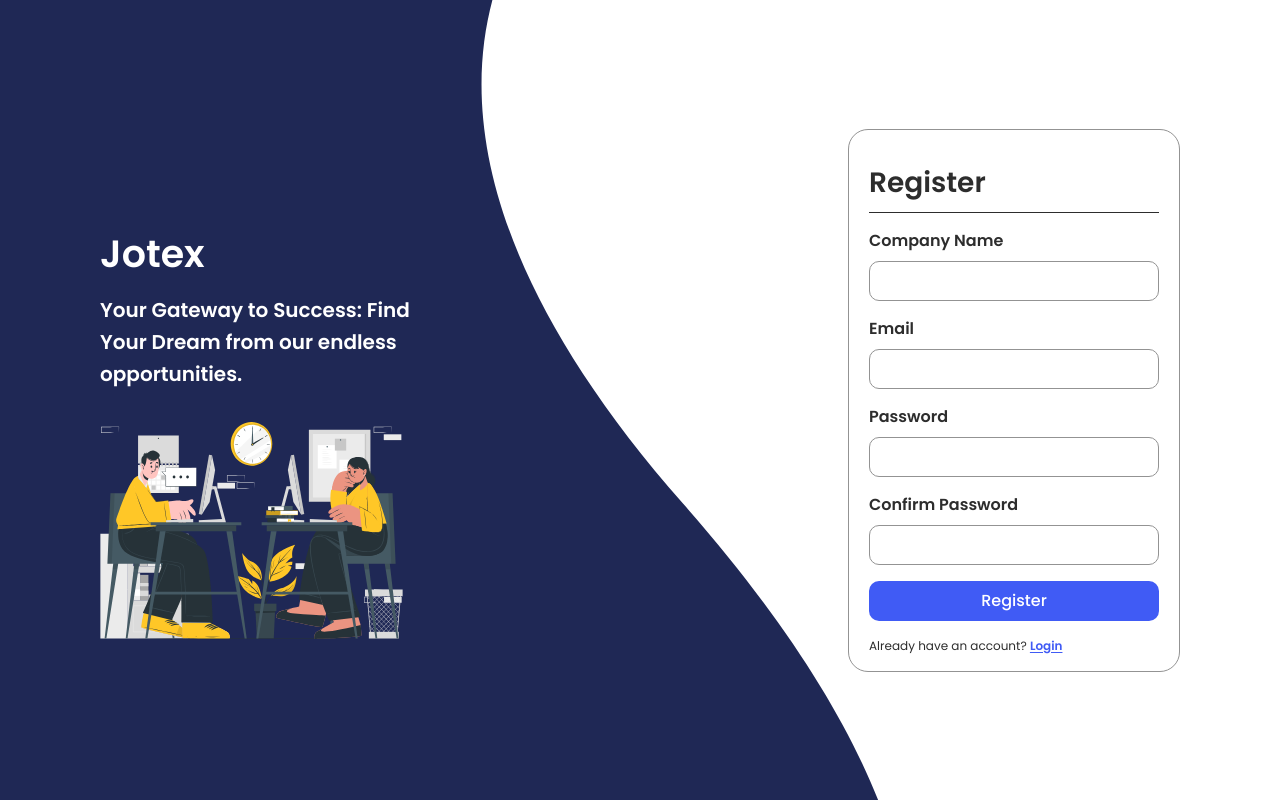
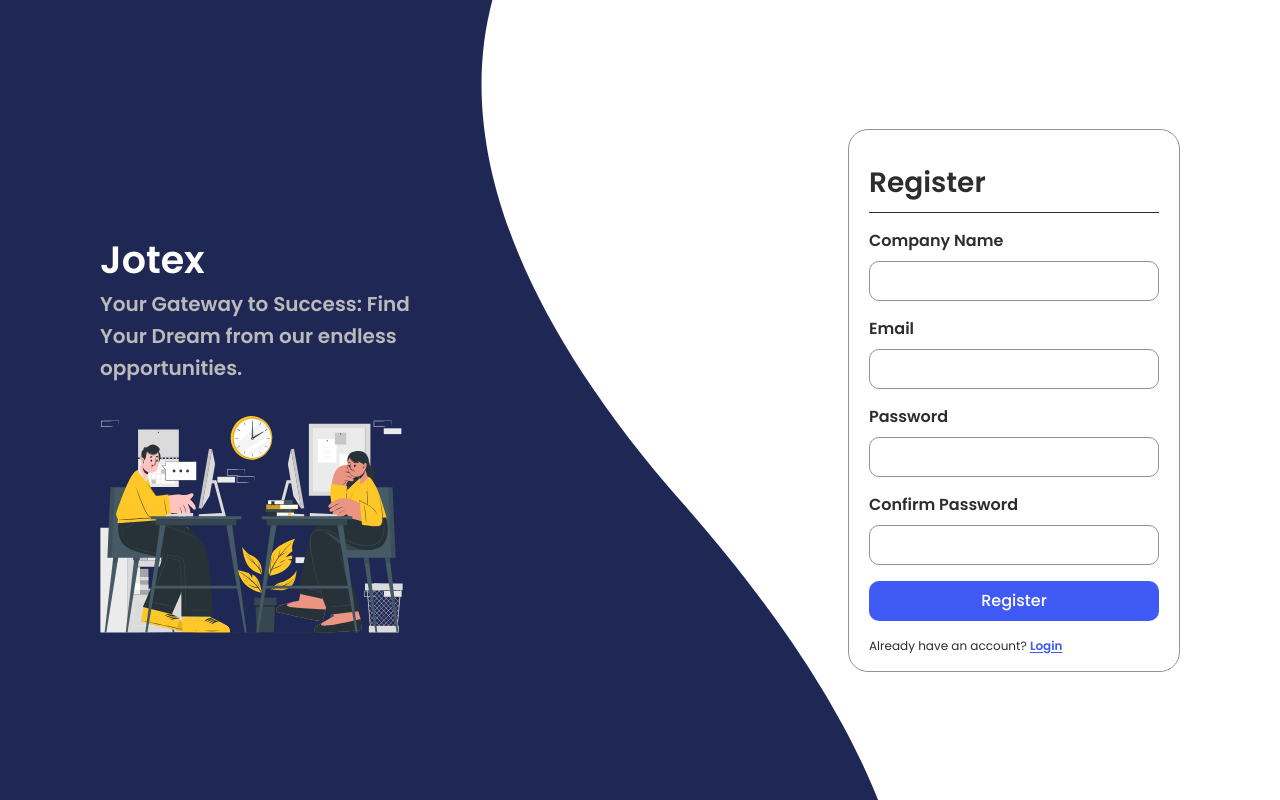
Before and after one commit to abhishek98s/JOTEX, an Angular app in the folder client/: page /register/top in a window 1280 px wide. Built offline with nearby package versions, Linux system fonts and the light colour scheme; what ngx-slick-carousel would draw is missing.

Commit message:
changed color

```diff
--- a/client/src/app/Modules/login/login-info/login-info.component.html
+++ b/client/src/app/Modules/login/login-info/login-info.component.html
@@ -7,7 +7,7 @@
 
         <div>
             <h2 class="display-small max-md:text-center">Jotex</h2>
-            <div class="headline-Medium mt-[12px] max-w-[323px] w-[100%] max-md:text-center">Your Gateway to Success:
+            <div class="headline headline-Medium max-w-[323px] w-[100%] max-md:text-center">Your Gateway to Success:
                 Find Your Dream from our
                 endless
                 opportunities.</div>
--- a/client/src/app/Modules/login/login-info/login-info.component.scss
+++ b/client/src/app/Modules/login/login-info/login-info.component.scss
@@ -0,0 +1,5 @@
+@import "/src/colors";
+
+.headline {
+    color: $neutral-500;
+}
--- a/client/src/app/Modules/register/register-info/register-info.component.html
+++ b/client/src/app/Modules/register/register-info/register-info.component.html
@@ -7,7 +7,8 @@
 
         <div>
             <h2 class="display-small max-md:text-center">Jotex</h2>
-            <div class="headline-Medium mt-[12px] max-w-[323px] w-[100%] max-md:text-center">Your Gateway to Success:
+            <div class="headline headline-Medium max-w-[323px] w-[100%] max-md:text-center">Your Gateway to
+                Success:
                 Find Your Dream from our
                 endless
                 opportunities.</div>
--- a/client/src/app/Modules/register/register-info/register-info.component.scss
+++ b/client/src/app/Modules/register/register-info/register-info.component.scss
@@ -0,0 +1,5 @@
+@import "/src/colors";
+
+.headline {
+    color: $neutral-500;
+}
```
